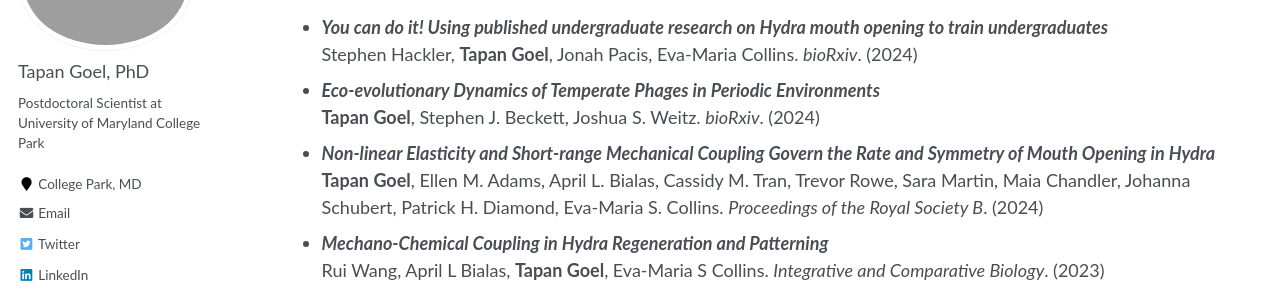
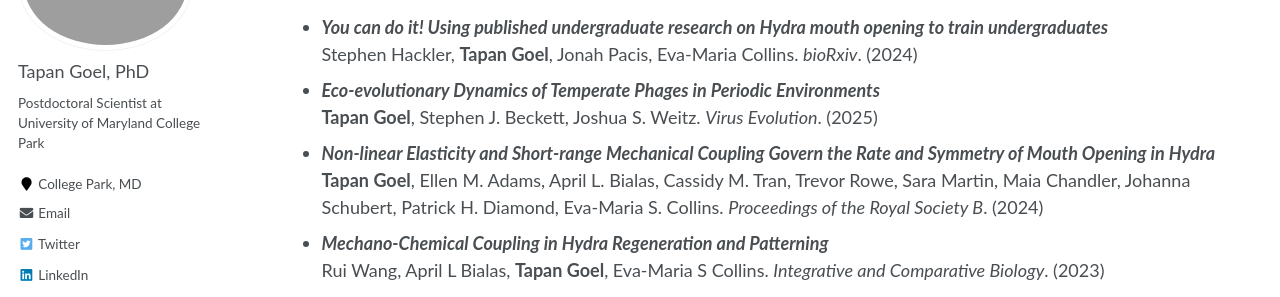
Before and after one commit to tapangoel1994/tapangoel1994.github.io, a Jekyll site: the page built from _pages/publications.md, in a window 1280 px wide and 1007 px high. Shown: the part 201-498 px from the top of the window. Built offline with Jekyll 4.4.1, drawn with Linux system fonts in a browser that asks for light colours.

Commit message:
Update publications.md

```diff
--- a/_pages/publications.md
+++ b/_pages/publications.md
@@ -10,7 +10,7 @@ You can find the complete list of my publication on [google scholar](https://sch
 - ***You can do it! Using published undergraduate research on Hydra mouth opening to train undergraduates***\
   Stephen Hackler,  **Tapan Goel**, Jonah Pacis, Eva-Maria Collins. _bioRxiv_. (2024)
 - ***Eco-evolutionary Dynamics of Temperate Phages in Periodic Environments***\
-  **Tapan Goel**, Stephen J. Beckett, Joshua S. Weitz. _bioRxiv_. (2024)
+  **Tapan Goel**, Stephen J. Beckett, Joshua S. Weitz. _Virus Evolution_. (2025)
 - ***Non-linear Elasticity and Short-range Mechanical Coupling Govern the Rate and Symmetry of Mouth Opening in Hydra***\
   **Tapan Goel**, Ellen M. Adams, April L. Bialas, Cassidy M. Tran, Trevor Rowe, Sara Martin, Maia Chandler, Johanna Schubert, Patrick H. Diamond, Eva-Maria S. Collins. _Proceedings of the Royal Society B_. (2024)
 - ***Mechano-Chemical Coupling in Hydra Regeneration and Patterning***\
```
